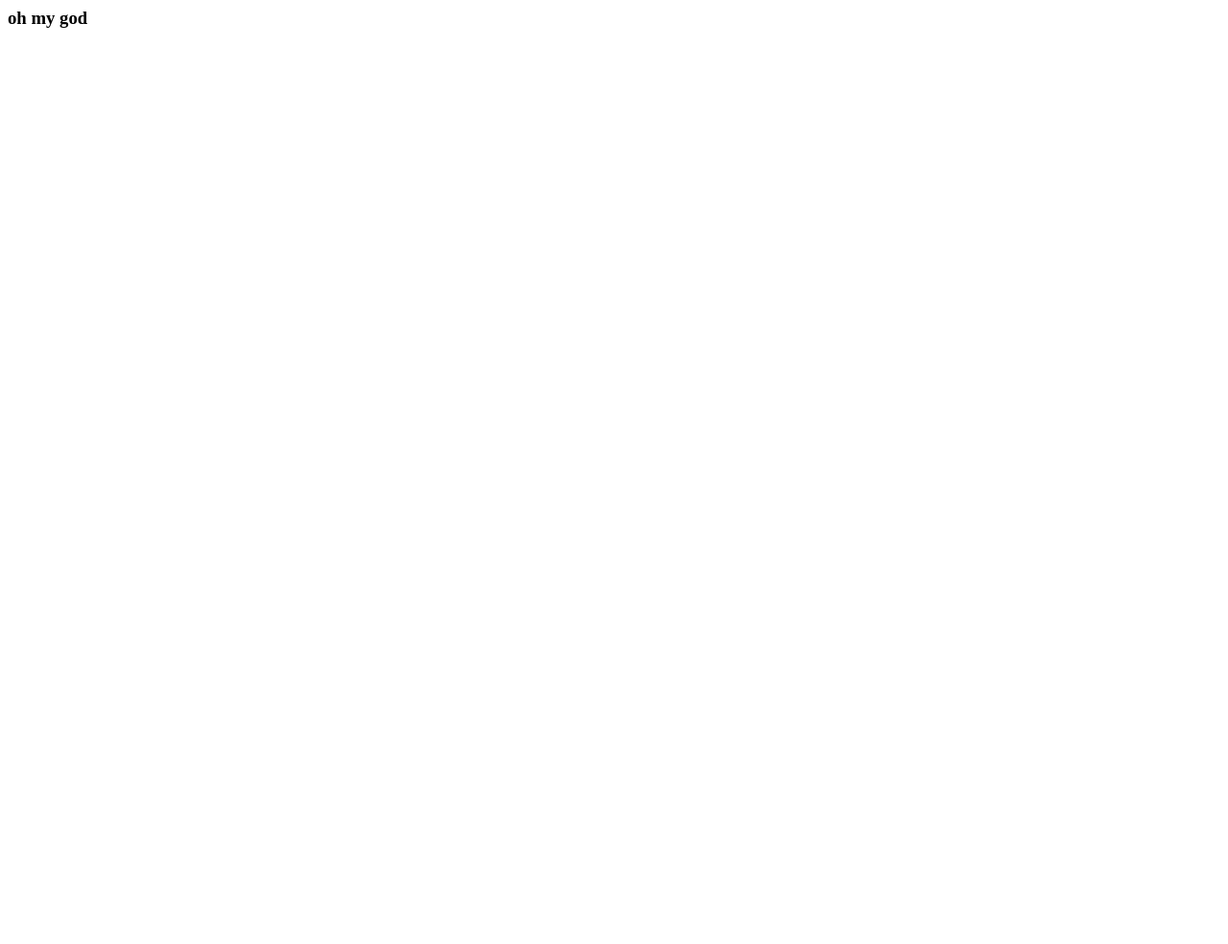
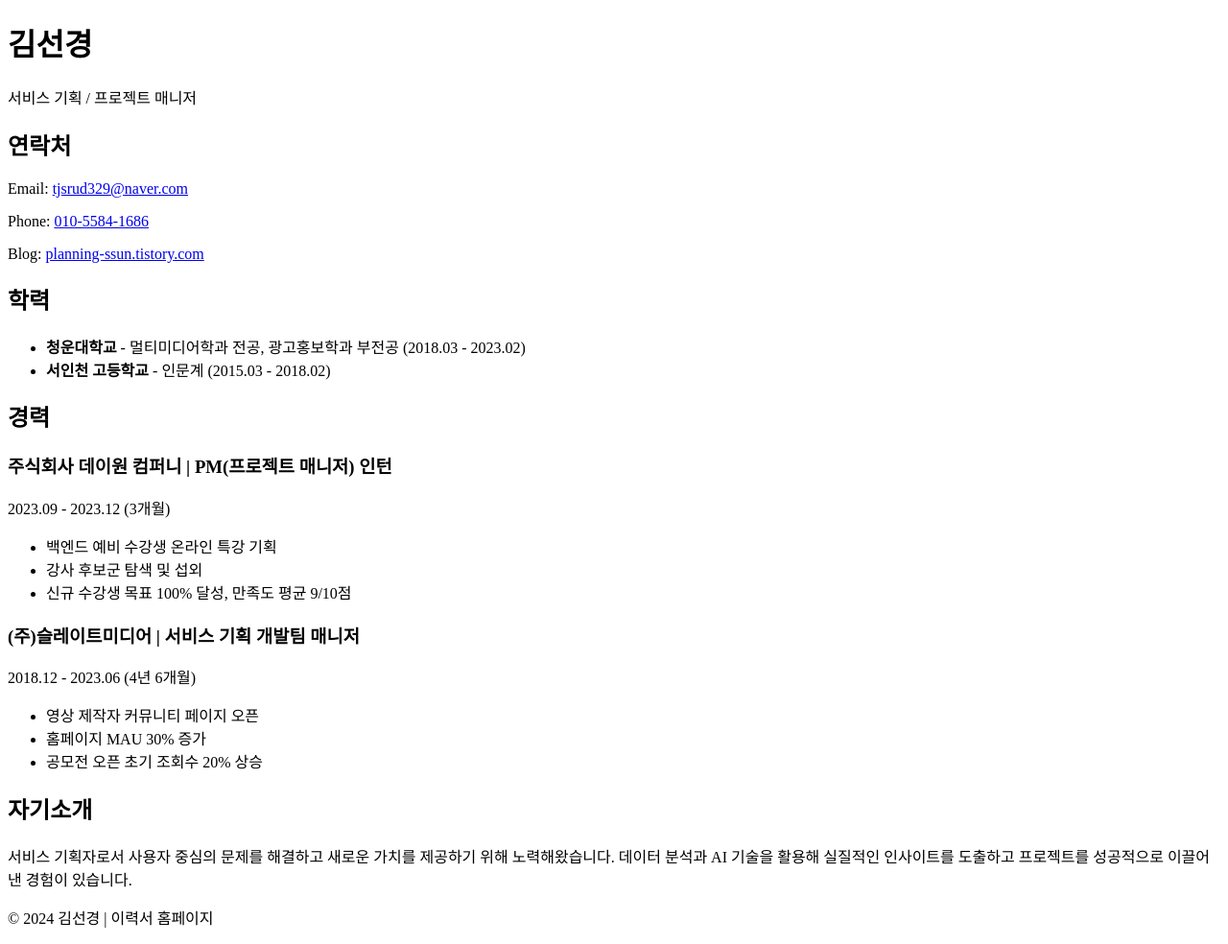
Before and after one commit to kim-seong-young/-5-, a plain HTML site: page index.html in a window 1280 px wide. Shown: the whole page at 96% size. Before the commit the page ends 800 px from the top, so only its background shows below. Drawn offline with Linux system fonts and the light colour scheme.

Commit message:
이력서 추가.html

```diff
--- a/index.html
+++ b/index.html
@@ -1 +1,70 @@
-<h3>oh my god</h3>
+<!DOCTYPE html>
+<html lang="ko">
+<head>
+    <meta charset="UTF-8">
+    <meta name="viewport" content="width=device-width, initial-scale=1.0">
+    <title>김선경 이력서</title>
+    <link rel="stylesheet" href="styles.css">
+</head>
+<body>
+    <!-- Header -->
+    <header>
+        <h1>김선경</h1>
+        <p>서비스 기획 / 프로젝트 매니저</p>
+    </header>
+
+    <!-- 연락처 -->
+    <section id="contact">
+        <h2>연락처</h2>
+        <p>Email: <a href="mailto:tjsrud329@naver.com">tjsrud329@naver.com</a></p>
+        <p>Phone: <a href="tel:+821055841686">010-5584-1686</a></p>
+        <p>Blog: <a href="https://planning-ssun.tistory.com/" target="_blank">planning-ssun.tistory.com</a></p>
+    </section>
+
+    <!-- 학력 -->
+    <section id="education">
+        <h2>학력</h2>
+        <ul>
+            <li><strong>청운대학교</strong> - 멀티미디어학과 전공, 광고홍보학과 부전공 (2018.03 - 2023.02)</li>
+            <li><strong>서인천 고등학교</strong> - 인문계 (2015.03 - 2018.02)</li>
+        </ul>
+    </section>
+
+    <!-- 경력 -->
+    <section id="experience">
+        <h2>경력</h2>
+        <div class="job">
+            <h3>주식회사 데이원 컴퍼니 | PM(프로젝트 매니저) 인턴</h3>
+            <p>2023.09 - 2023.12 (3개월)</p>
+            <ul>
+                <li>백엔드 예비 수강생 온라인 특강 기획</li>
+                <li>강사 후보군 탐색 및 섭외</li>
+                <li>신규 수강생 목표 100% 달성, 만족도 평균 9/10점</li>
+            </ul>
+        </div>
+        <div class="job">
+            <h3>(주)슬레이트미디어 | 서비스 기획 개발팀 매니저</h3>
+            <p>2018.12 - 2023.06 (4년 6개월)</p>
+            <ul>
+                <li>영상 제작자 커뮤니티 페이지 오픈</li>
+                <li>홈페이지 MAU 30% 증가</li>
+                <li>공모전 오픈 초기 조회수 20% 상승</li>
+            </ul>
+        </div>
+    </section>
+
+    <!-- 자기소개 -->
+    <section id="about">
+        <h2>자기소개</h2>
+        <p>
+            서비스 기획자로서 사용자 중심의 문제를 해결하고 새로운 가치를 제공하기 위해 노력해왔습니다.
+            데이터 분석과 AI 기술을 활용해 실질적인 인사이트를 도출하고 프로젝트를 성공적으로 이끌어낸 경험이 있습니다.
+        </p>
+    </section>
+
+    <!-- Footer -->
+    <footer>
+        <p>© 2024 김선경 | 이력서 홈페이지</p>
+    </footer>
+</body>
+</html>
```
